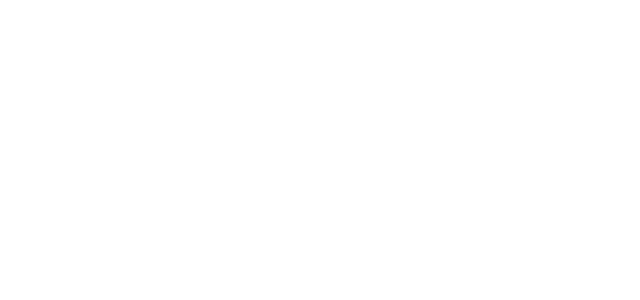
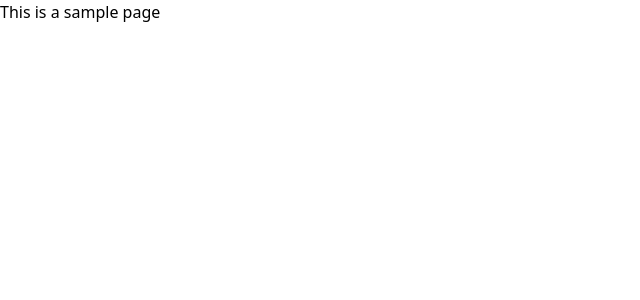
Before and after one commit to Sid2303/job-portal, a Next.js app: page / in a window 1280 px wide. Shown: the top 300 px of the page, without its empty margins (0-640 px from the left). Built offline with nearby package versions, Linux system fonts and the light colour scheme.

Commit message:
First commit

```diff
--- a/src/app/page.js
+++ b/src/app/page.js
@@ -1,5 +1,9 @@
-export default function Home() {
+import React from 'react'
+
+export default function page() {
   return (
-    <></>
-  );
+    <div>
+      <p>This is a sample page</p>
+    </div>
+  )
 }
```
